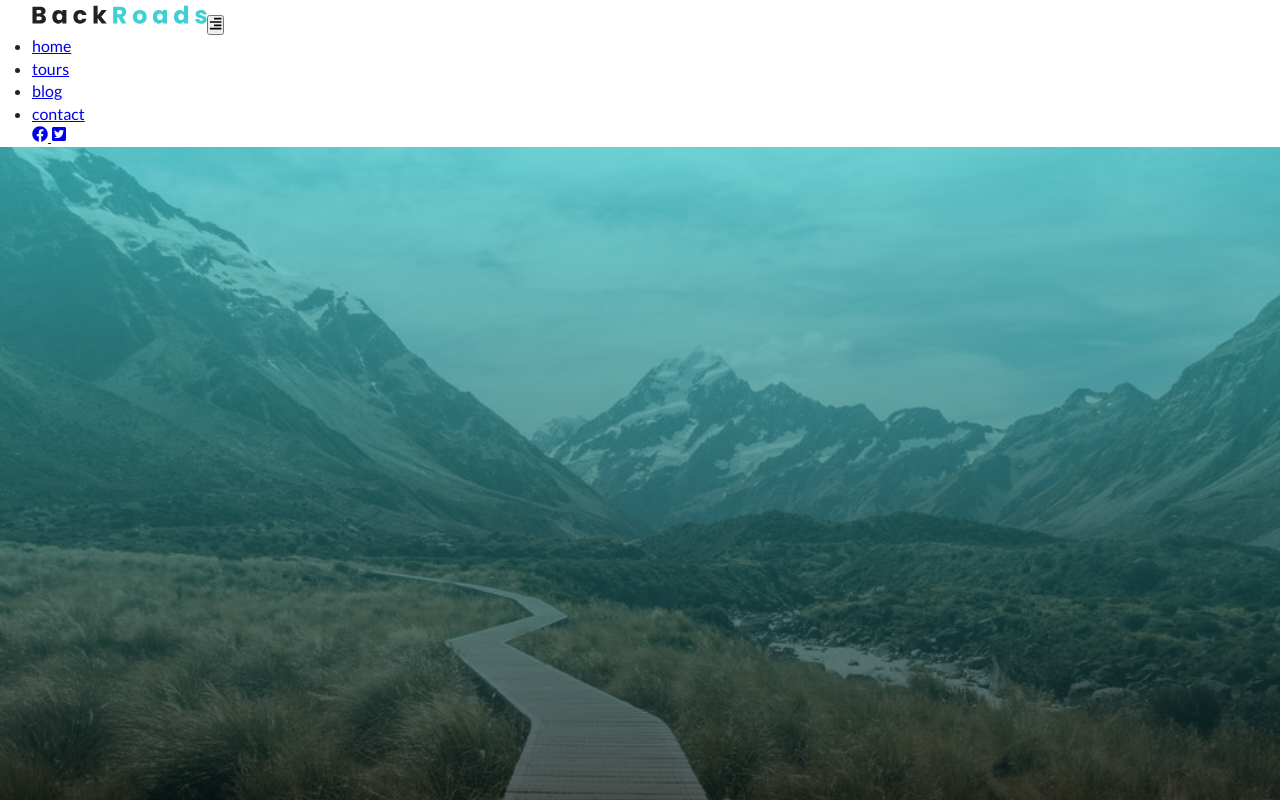
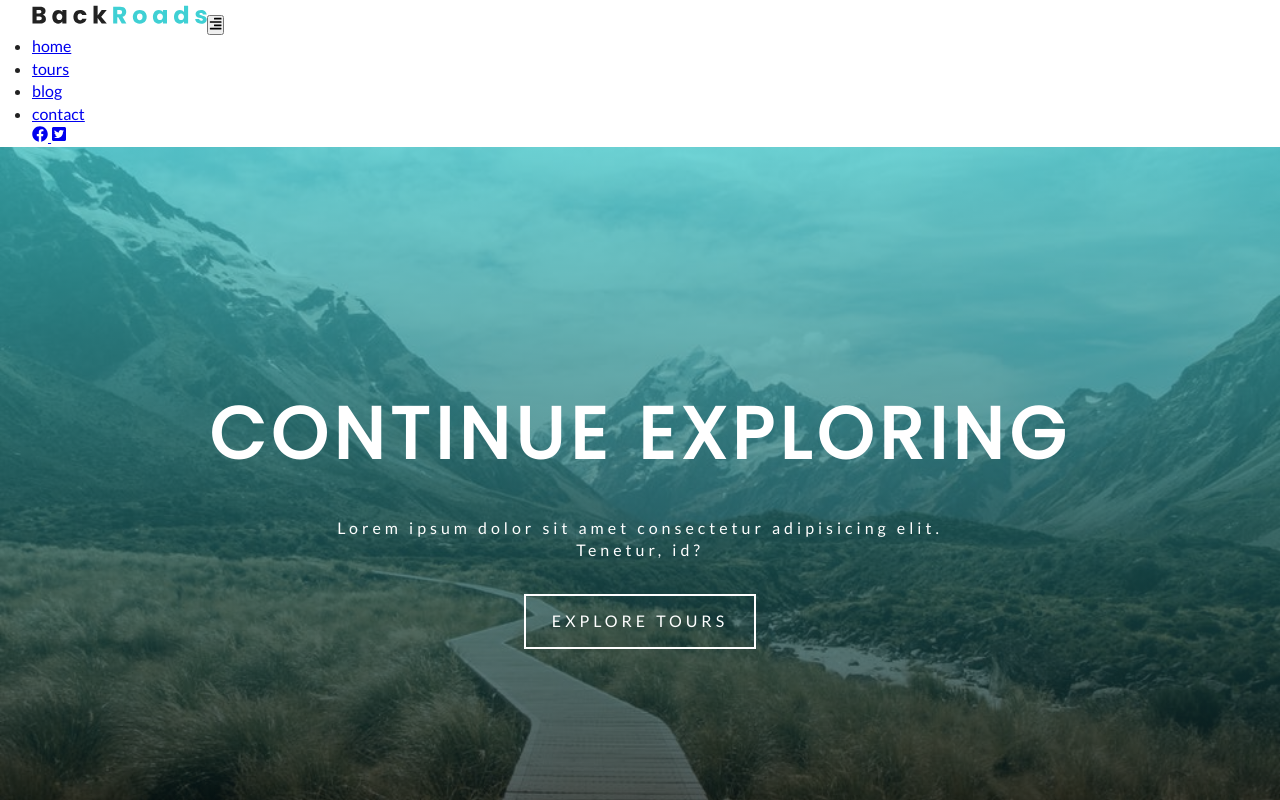
Before and after one commit to horaleon1/backroads, a Gatsby app: page / in a window 1280 px wide. Shown: the top 800 px of the page. Built offline with nearby package versions, Linux system fonts and the light colour scheme.

Commit message:
"added and created Banner  to Simple and done"

```diff
--- /dev/null
+++ b/src/components/Banner.js
@@ -0,0 +1,14 @@
+import React from 'react';
+import styles from '../css/banner.module.css';
+
+const Banner = ( {title,info,children} ) => {
+  return (
+    <div className={styles.banner}>
+      <h1>{ title }</h1>
+      <p>{ info }</p>
+      { children }
+    </div>
+  )
+}
+
+export default Banner
--- /dev/null
+++ b/src/css/banner.module.css
@@ -0,0 +1,25 @@
+.banner {
+  text-align: center;
+  letter-spacing: var(--mainSpacing);
+  color: var(--mainWhite);
+}
+.banner h1 {
+  font-size: 3.3rem;
+  text-transform: uppercase;
+  margin-bottom: 2rem;
+  padding: 0 1rem;
+  letter-spacing: 6px;
+}
+.banner p {
+  width: 85%;
+  margin: 0 auto;
+  margin-bottom: 2rem;
+}
+@media screen and (min-width: 768px) {
+  .banner h1 {
+    font-size: 4.5rem;
+  }
+  .banner p {
+    width: 70%;
+  }
+}
--- a/src/pages/index.js
+++ b/src/pages/index.js
@@ -1,13 +1,20 @@
-import React from "react";
-// import { Link } from "gatsby";
-import Layout from '../components/Layout';
-import Simple from '../components/Simple';
-
+import React from "react"
+import { Link } from "gatsby"
+import Layout from "../components/Layout"
+import Simple from "../components/Simple"
+import Banner from "../components/Banner"
 
 export default () => (
-
   <Layout>
-    <Simple />
+    <Simple>
+      <Banner
+        title="continue exploring"
+        info="Lorem ipsum dolor sit amet consectetur adipisicing elit. Tenetur, id?"
+      >
+        <Link to="/tours" className="btn-white">
+          explore tours
+        </Link>
+      </Banner>
+    </Simple>
   </Layout>
-
 )
```
